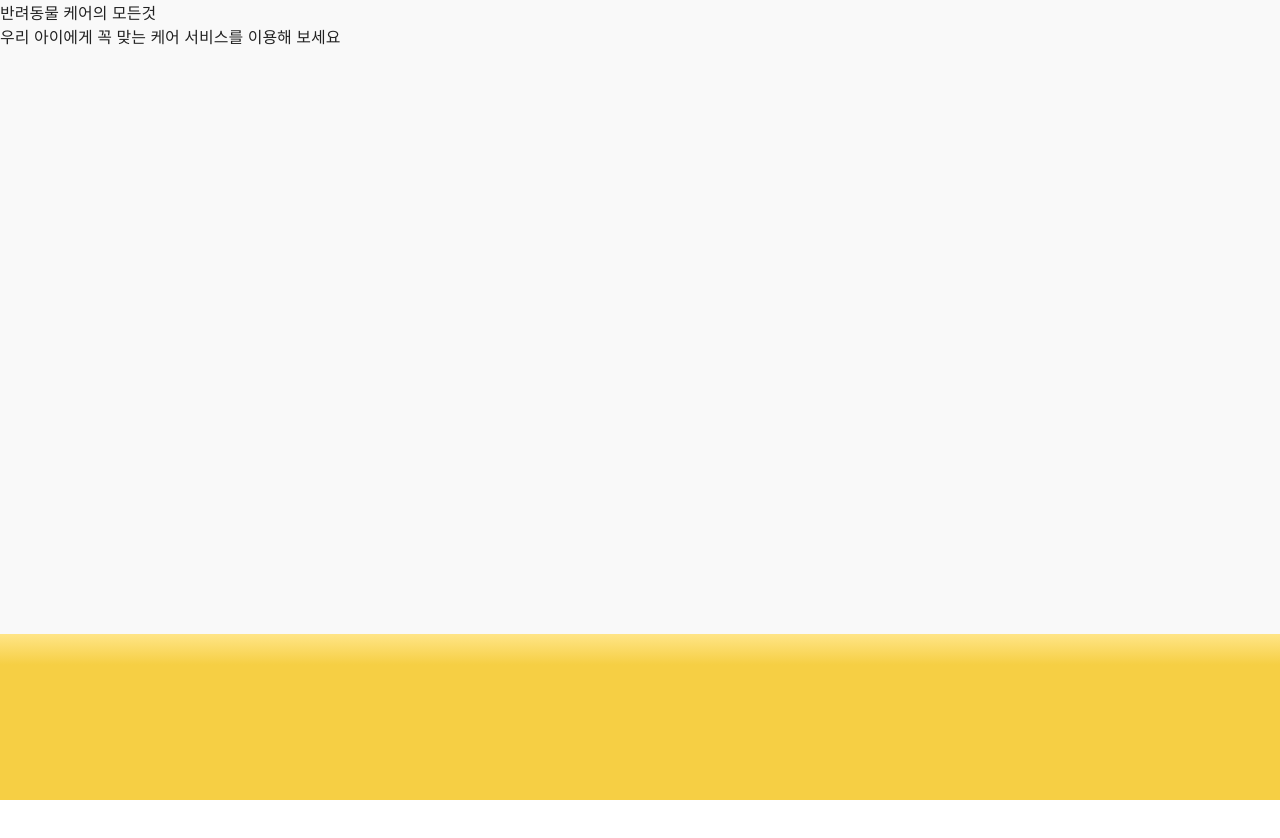
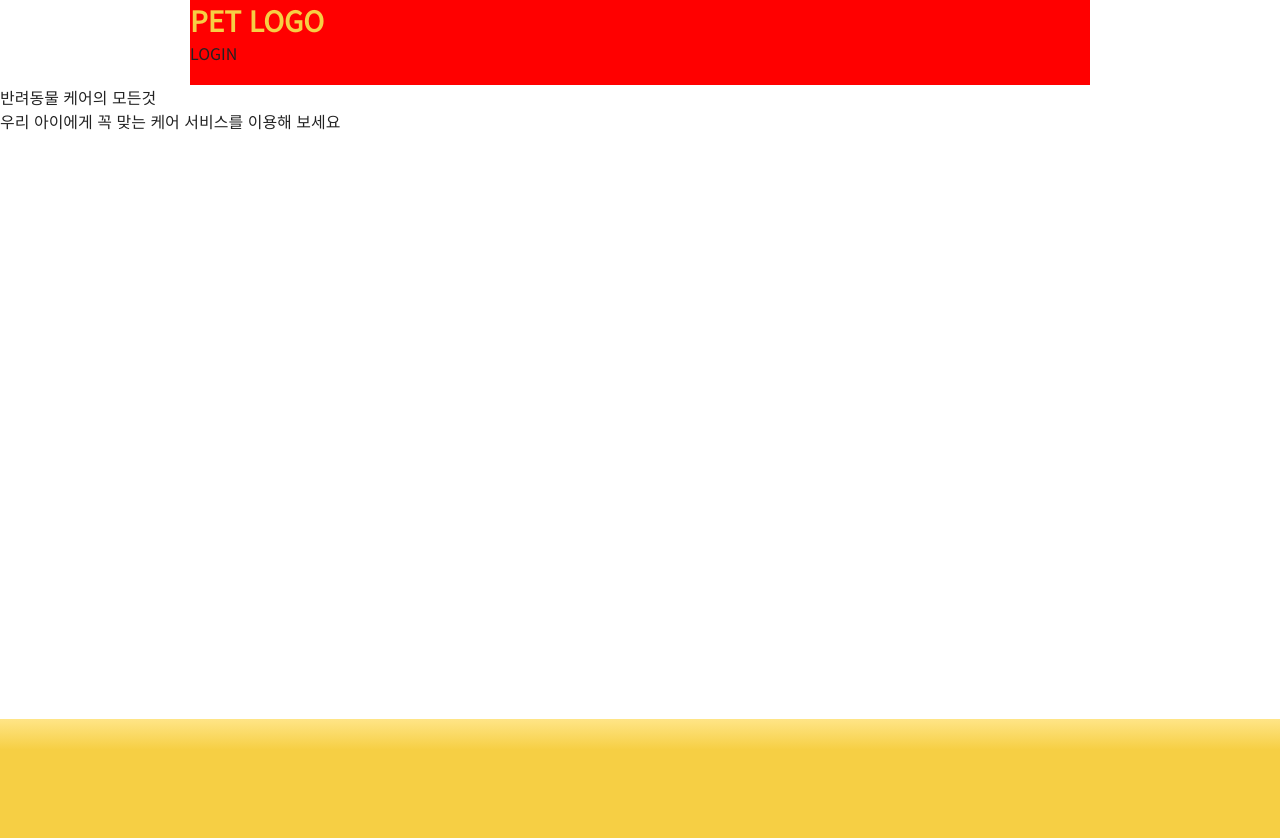
Before and after one commit to limhaneul2244/dogNolja, a Next.js app: page / in a window 1280 px wide. Shown: the top 838 px of the page. Before the commit the page ends 800 px from the top, so only its background shows below. Built offline with nearby package versions, Linux system fonts and the light colour scheme.

Commit message:
경로세팅 및 초기 css 적용 준비

```diff
--- a/package.json
+++ b/package.json
@@ -13,6 +13,7 @@
     "@types/react": "18.2.17",
     "@types/react-dom": "18.2.7",
     "autoprefixer": "10.4.14",
+    "classnames": "^2.3.2",
     "eslint": "8.46.0",
     "eslint-config-next": "13.4.12",
     "next": "13.4.12",
--- a/src/app/layout.tsx
+++ b/src/app/layout.tsx
@@ -1,4 +1,4 @@
-import './globals.css'
+import './style/globals.css'
 import './style/fonts.css'
 
 import type { Metadata } from 'next'
--- a/src/app/main.module.scss
+++ b/src/app/main.module.scss
@@ -1,6 +1,21 @@
-.box {
+.contentWrap {
+  max-width: 900px;
+  width: 100%;
+  margin: auto;
+}
+.header {
+  height: 85px;
+  background: red;
+}
+.logo {
+  color: #F6CF44;
+  font-family: 'Noto SansR';
+  font-size: 28px;
+  font-weight: 700;
+}
+.mainWrap {
   position: relative;
-  background: #F9F9F9;
+  // background: #F9F9F9;
   height: 100vh;
 }
 .bottomBar {
--- a/src/app/page.tsx
+++ b/src/app/page.tsx
@@ -1,18 +1,25 @@
-import css from './main.module.scss'
+import classNames from 'classnames';
+import css from './main.module.scss';
 
 export default function Home() {
   return(
-    <div className={css.box}>
-      <section>
-        <h1>반려동물 케어의 모든것</h1>
-        <h2>우리 아이에게 꼭 맞는 케어 서비스를 이용해 보세요</h2>
-        <article>
+    <>
+      <header className={classNames(css.contentWrap, css.header)}>
+        <h1 className={css.logo}>PET LOGO</h1>
+        <button type="button">LOGIN</button>
+      </header>
+      <div className={css.mainWrap}>
+        <main>
+          <h2>반려동물 케어의 모든것</h2>
+          <h3>우리 아이에게 꼭 맞는 케어 서비스를 이용해 보세요</h3>
+          <article>
 
-        </article>
-      </section>
-      <div className={css.bottomBar}>
-        <span className="a11yHidden">하단 막대바</span>
+          </article>
+        </main>
+        <div className={css.bottomBar}>
+          <span className="a11yHidden">하단 막대바</span>
+        </div>
       </div>
-    </div>
+    </>
   )
 }
```
Also changed, not shown: src/app/style/util.scss (added, +95 -0 lines), src/app/style/globals.css (line endings or trailing spaces), 1 other file (tests, documents, lock files or other folders).
